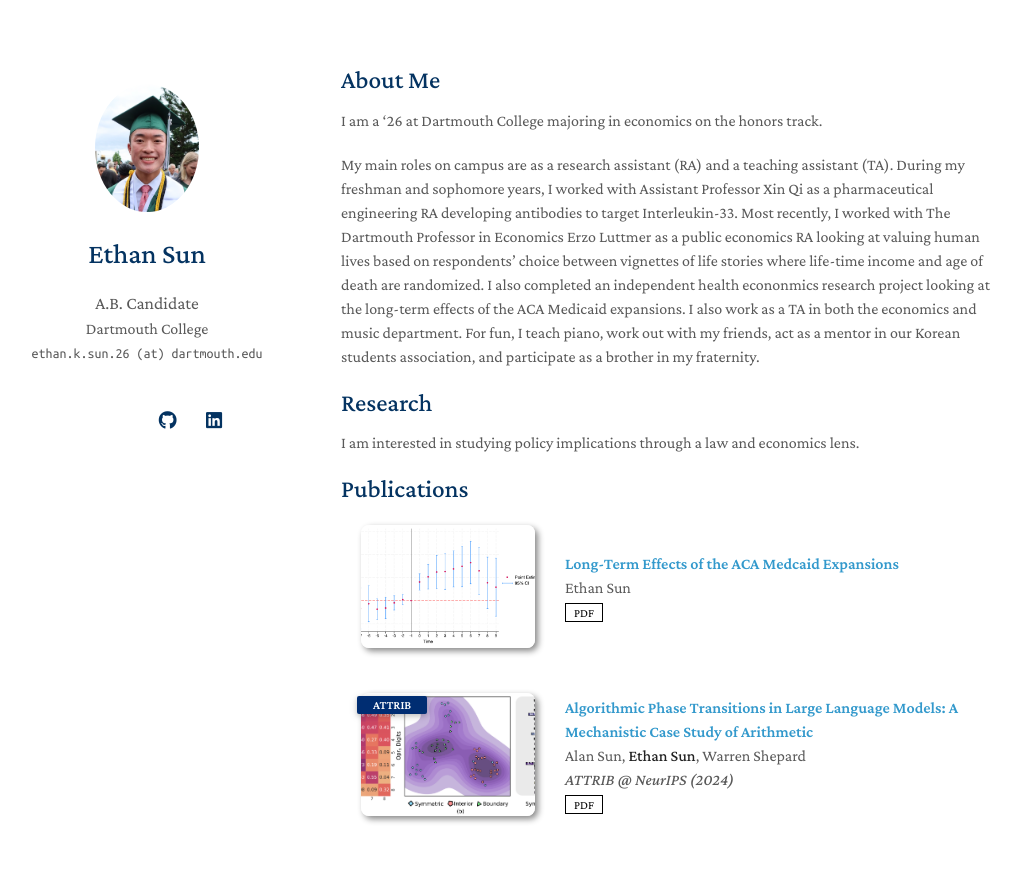
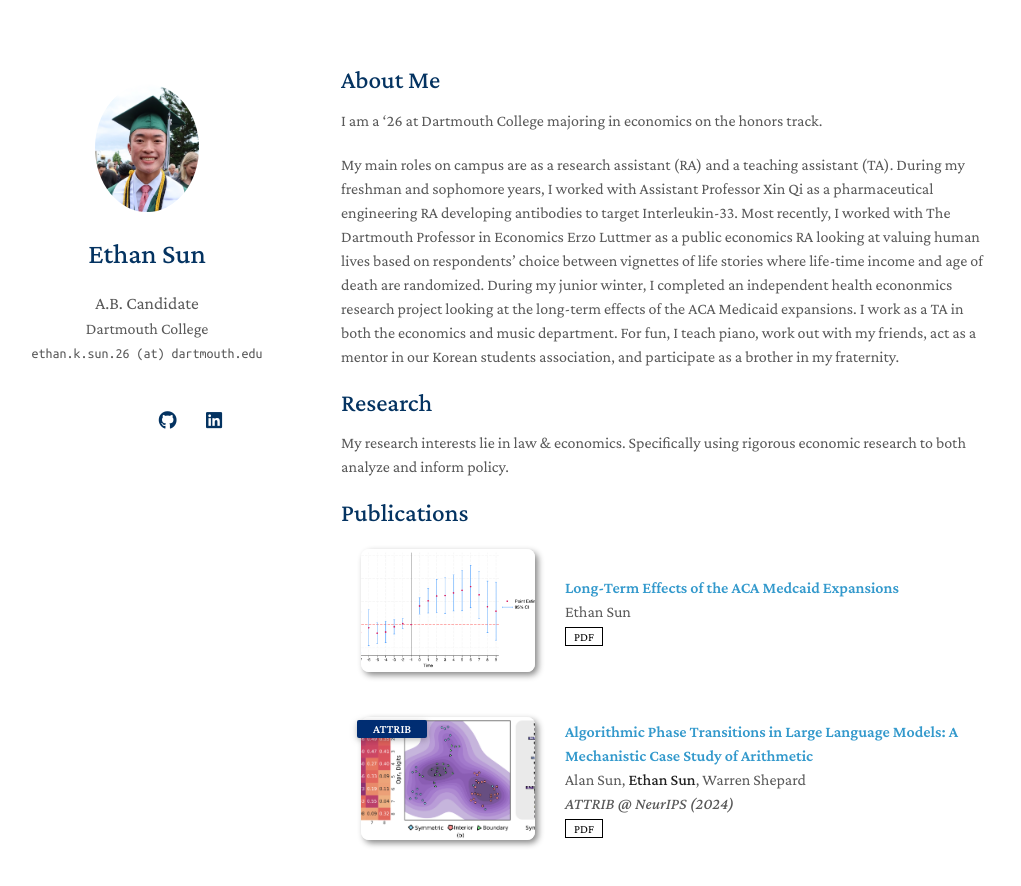
Before and after one commit to ethansun888/ethansun888.github.io, a Jekyll site: the page built from index.md, in a window 1280 px wide and 974 px high. Shown: the top 886 px of the window, without its empty margins (129-1150 px from the left). Built offline with Jekyll 4.4.1, drawn with Linux system fonts in a browser that asks for light colours; nearby versions of some CDN libraries; a style sheet for code colours, icons or effects is not loaded; our own code applies the rules of GitHub Pages for plain Markdown files.

Commit message:
newaboutme

```diff
--- a/index.md
+++ b/index.md
@@ -5,9 +5,9 @@ layout: homepage
 ## About Me
 I am a '26 at Dartmouth College majoring in economics on the honors track.
 
-My main roles on campus are as a research assistant (RA) and a teaching assistant (TA).  During my freshman and sophomore years, I worked with Assistant Professor Xin Qi as a pharmaceutical engineering RA developing antibodies to target Interleukin-33. Most recently, I worked with The Dartmouth Professor in Economics Erzo Luttmer as a public economics RA looking at valuing human lives based on respondents’ choice between vignettes of life stories where life-time income and age of death are randomized.  I also completed an independent health econonmics research project looking at the long-term effects of the ACA Medicaid expansions. I also work as a TA in both the economics and music department.  For fun, I teach piano, work out with my friends, act as a mentor in our Korean students association, and participate as a brother in my fraternity.
+My main roles on campus are as a research assistant (RA) and a teaching assistant (TA).  During my freshman and sophomore years, I worked with Assistant Professor Xin Qi as a pharmaceutical engineering RA developing antibodies to target Interleukin-33. Most recently, I worked with The Dartmouth Professor in Economics Erzo Luttmer as a public economics RA looking at valuing human lives based on respondents’ choice between vignettes of life stories where life-time income and age of death are randomized.  During my junior winter, I completed an independent health econonmics research project looking at the long-term effects of the ACA Medicaid expansions. I work as a TA in both the economics and music department.  For fun, I teach piano, work out with my friends, act as a mentor in our Korean students association, and participate as a brother in my fraternity.
 
 ## Research
-I am interested in studying policy implications through a law and economics lens.
+My research interests lie in law & economics.  Specifically using rigorous economic research to both analyze and inform policy.
 
 {% include_relative _includes/publications.md %}
```
